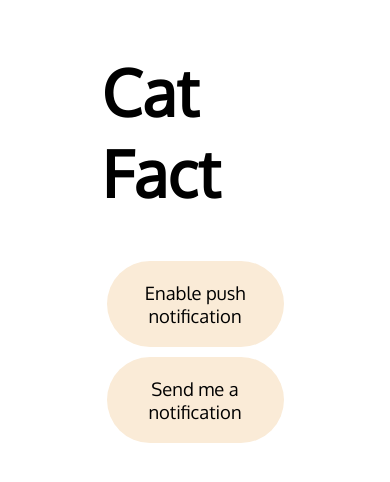
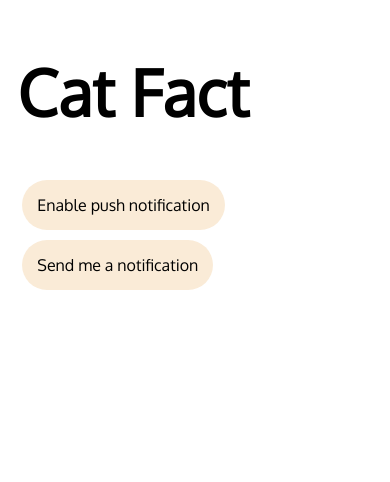
Before and after one commit to Noor0/cat-fact-pwa-demo, a website: page public/index.html in a window 390 px wide. Drawn offline with Linux system fonts and the light colour scheme; no server answers.

Commit message:
handle for small screens

```diff
--- a/public/style.css
+++ b/public/style.css
@@ -38,3 +38,16 @@ button {
 button:focus {
   box-shadow: 0 0 3pt 2pt antiquewhite;
 }
+
+@media screen and (max-width: 525px) {
+  button {
+    padding: 15px;
+    background-color: antiquewhite;
+    border: 0px;
+    border-radius: 50px;
+    font-size: 1em;
+  }
+  #container {
+    width: 95%;
+  }
+}
```
